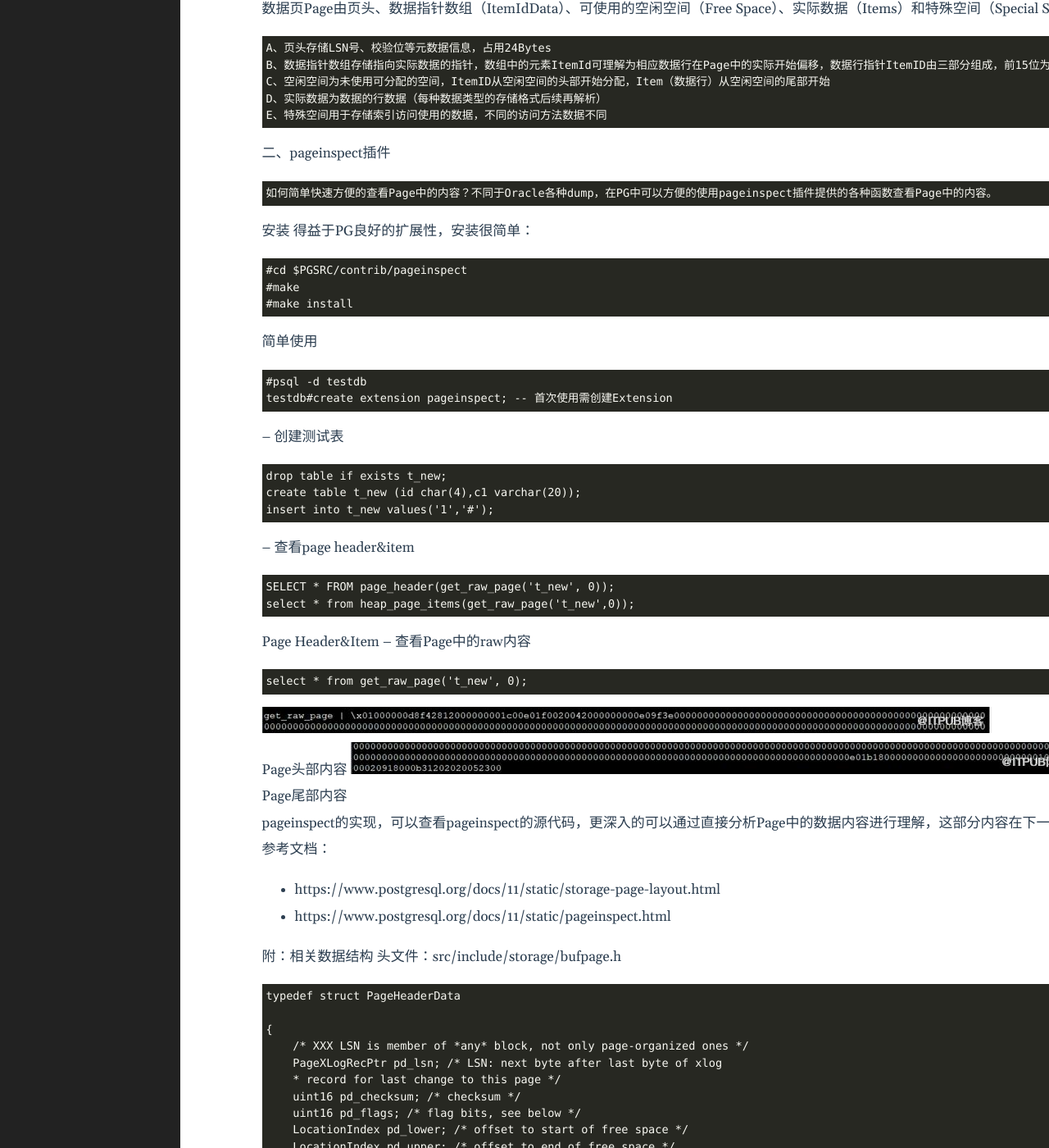
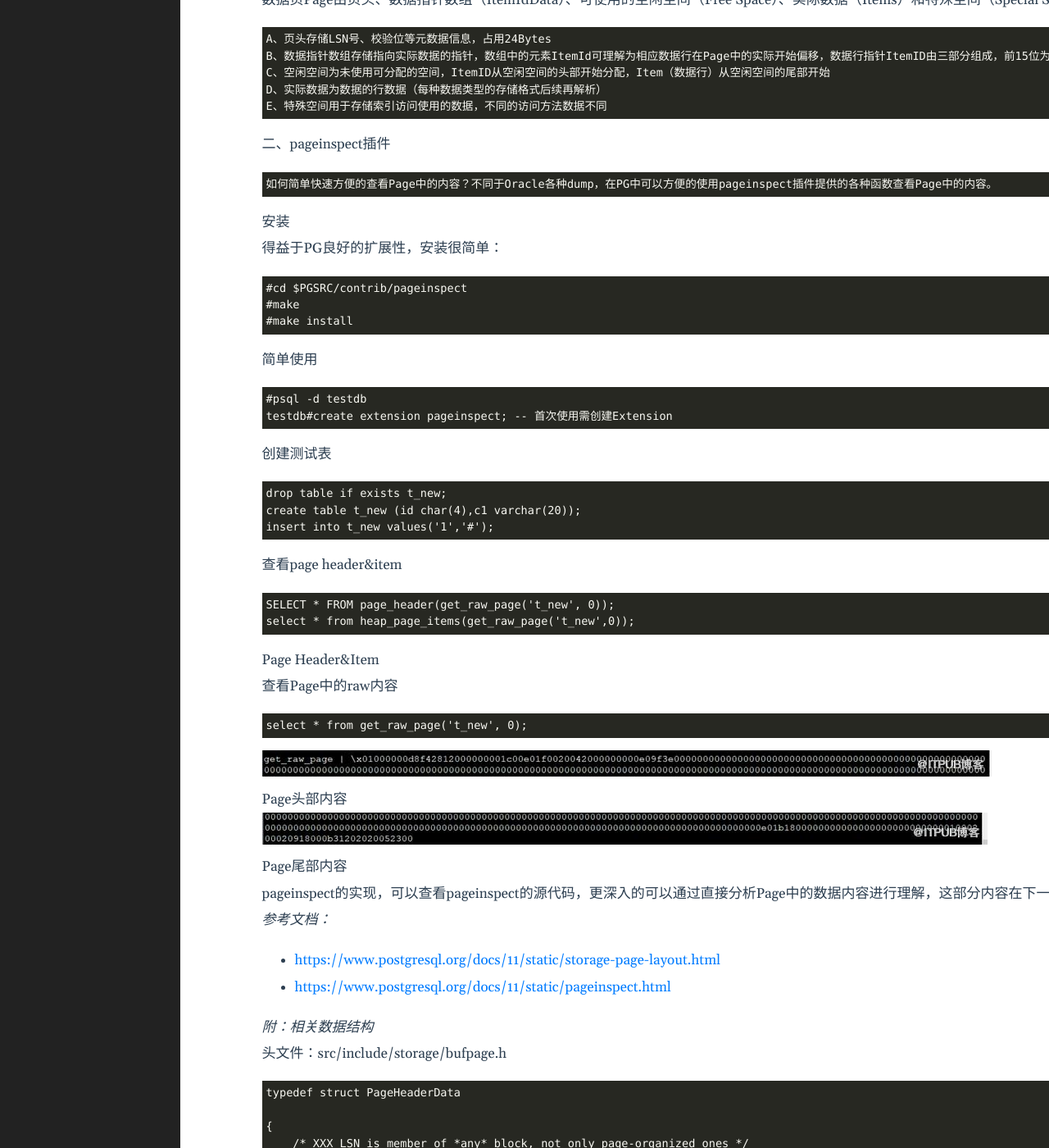
Before and after one commit to yejinp/yejinp.github.io, a Jekyll site: the page built from _posts/2022-12-07-PostgreSQL Page页结构解析（1）-基础.markdown, in a window 1280 px wide and 1400 px high, scrolled down 795 px. Shown: the whole window at 82% size. Built offline with Jekyll 4.4.1, drawn with Linux system fonts in a browser that asks for light colours.

Commit message:
调整格式

````diff
--- a/_posts/2022-12-07-PostgreSQL Page页结构解析（1）-基础.markdown
+++ b/_posts/2022-12-07-PostgreSQL Page页结构解析（1）-基础.markdown
@@ -5,11 +5,11 @@ date: 2022-12-07 22:20:23 +0800
 category: PostgreSQL
 ---
 
-    本文简单介绍了PG数据表的存储基础知识以及可用于解析数据页Page内容的pageinspcet插件。
+本文简单介绍了PG数据表的存储基础知识以及可用于解析数据页Page内容的pageinspcet插件。
 
 一、PG数据表存储基础
 
-    一般来说，数据表数据物理存储在非易失性存储设备上面，PG也不例外。如下图所示，数据表中的数据存储在N个数据文件中，每个数据文件有N个Page（大小默认为8K，可在编译安装时指定）组成。Page为PG的最小存取单元。
+一般来说，数据表数据物理存储在非易失性存储设备上面，PG也不例外。如下图所示，数据表中的数据存储在N个数据文件中，每个数据文件有N个Page（大小默认为8K，可在编译安装时指定）组成。Page为PG的最小存取单元。
 
 普通数据表存储结构
 
@@ -30,6 +30,7 @@ category: PostgreSQL
     如何简单快速方便的查看Page中的内容？不同于Oracle各种dump，在PG中可以方便的使用pageinspect插件提供的各种函数查看Page中的内容。
 
 安装
+
 得益于PG良好的扩展性，安装很简单：
 ```
 #cd $PGSRC/contrib/pageinspect
@@ -41,19 +42,23 @@ category: PostgreSQL
 #psql -d testdb
 testdb#create extension pageinspect; -- 首次使用需创建Extension
 ```
--- 创建测试表
+创建测试表
 ```
 drop table if exists t_new;
 create table t_new (id char(4),c1 varchar(20));
 insert into t_new values('1','#');
 ```
--- 查看page header&item
+
+查看page header&item
+
 ```
 SELECT * FROM page_header(get_raw_page('t_new', 0));
 select * from heap_page_items(get_raw_page('t_new',0));
 ```
 Page Header&Item
--- 查看Page中的raw内容
+
+查看Page中的raw内容
+
 ```
 select * from get_raw_page('t_new', 0);
 ```
@@ -61,17 +66,20 @@ select * from get_raw_page('t_new', 0);
 ![picture](/2022/postgresql/yuanmajiedu/0d317f8f69a17cc3.jpeg "source code")
 
 Page头部内容
+
 ![picture](/2022/postgresql/yuanmajiedu/135573231dcef73a.jpeg "source code")
 
 Page尾部内容
 
 pageinspect的实现，可以查看pageinspect的源代码，更深入的可以通过直接分析Page中的数据内容进行理解，这部分内容在下一节再行介绍。
 
-参考文档：
-- https://www.postgresql.org/docs/11/static/storage-page-layout.html
-- https://www.postgresql.org/docs/11/static/pageinspect.html
 
-附：相关数据结构
+*参考文档：*
+- [https://www.postgresql.org/docs/11/static/storage-page-layout.html](https://www.postgresql.org/docs/11/static/storage-page-layout.html)
+- [https://www.postgresql.org/docs/11/static/pageinspect.html](https://www.postgresql.org/docs/11/static/pageinspect.html)
+
+*附：相关数据结构*
+
 头文件：src/include/storage/bufpage.h
 ```
 typedef struct PageHeaderData
````
